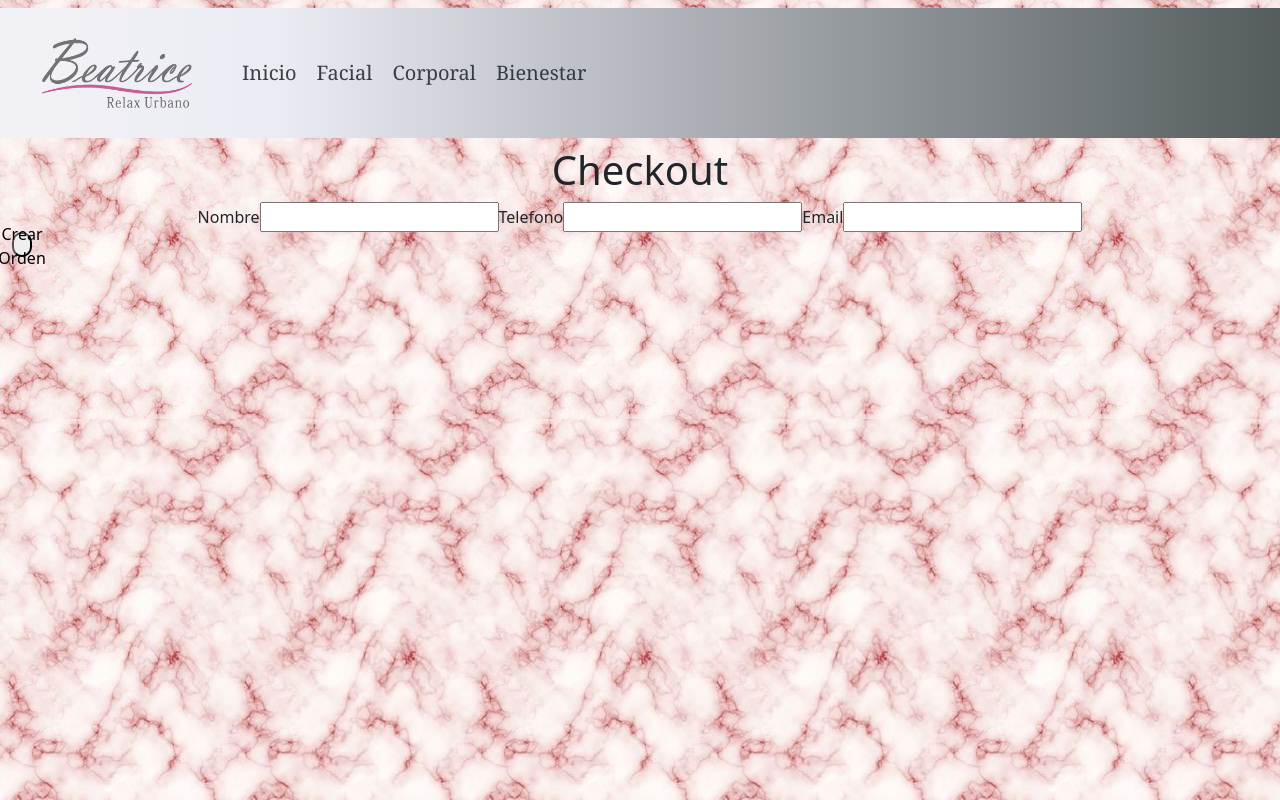
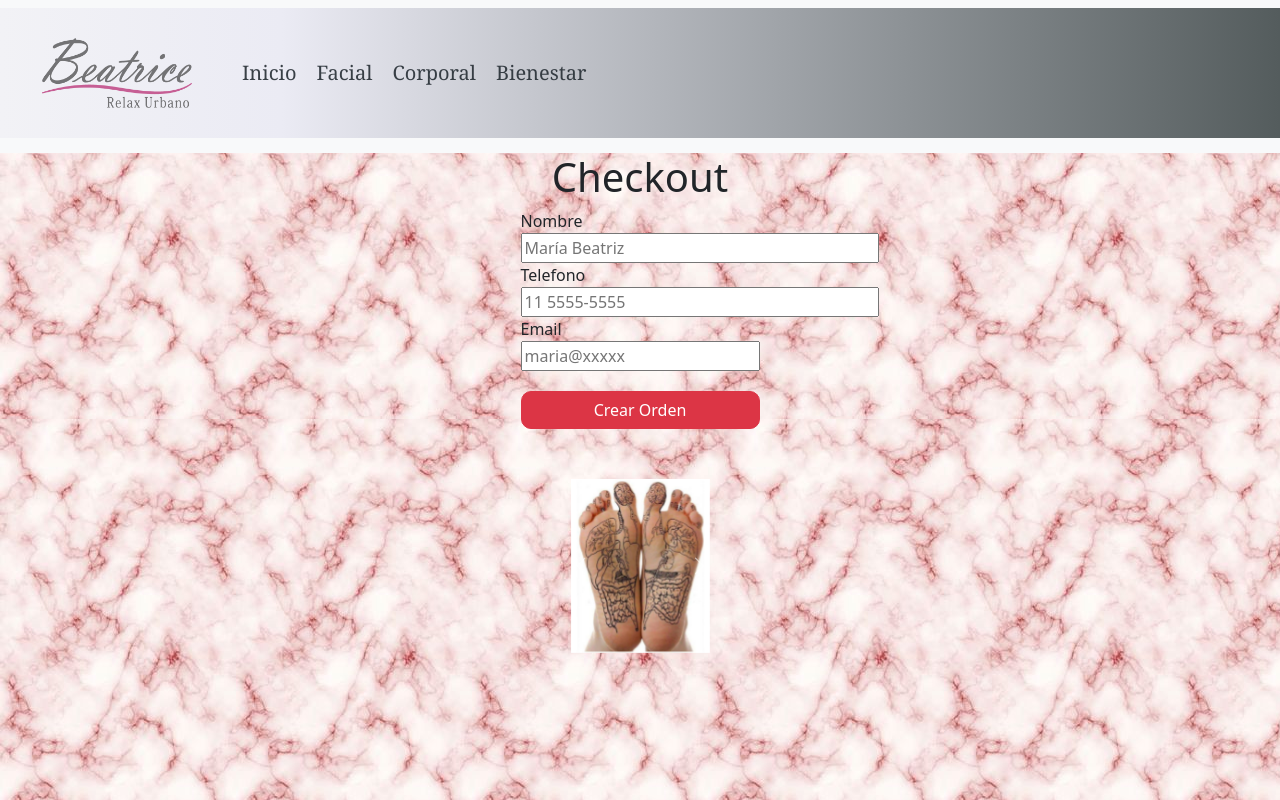
Before and after one commit to Pab2411/Comision_39640, a React (Create React App) app: page /checkout in a window 1280 px wide. Built offline with nearby package versions, Linux system fonts and the light colour scheme.

Commit message:
Ent-Final agrego css

```diff
--- a/public/index.html
+++ b/public/index.html
@@ -1,14 +1,12 @@
 <!DOCTYPE html>
 <html lang="en">
+
 <head>
   <meta charset="utf-8" />
   <link rel="icon" href="%PUBLIC_URL%/favicon.ico" />
   <meta name="viewport" content="width=device-width, initial-scale=1" />
   <meta name="theme-color" content="#000000" />
-    <meta
-      name="description"
-      content="Web site created using create-react-app"
-    />
+  <meta name="description" content="Web site created using create-react-app" />
   <link rel="apple-touch-icon" href="%PUBLIC_URL%/logo192.png" />
   <!--
       manifest.json provides metadata used when your web app is installed on a
@@ -25,7 +23,10 @@
       Learn how to configure a non-root public URL by running `npm run build`.
     -->
   <title>Beatrice</title>
+  <link href="https://cdn.jsdelivr.net/npm/bootstrap@5.3.0-alpha3/dist/css/bootstrap.min.css" rel="stylesheet"
+    integrity="sha384-KK94CHFLLe+nY2dmCWGMq91rCGa5gtU4mk92HdvYe+M/SXH301p5ILy+dN9+nJOZ" crossorigin="anonymous">
 </head>
+
 <body>
   <noscript>You need to enable JavaScript to run this app.</noscript>
   <div id="root"></div>
@@ -39,7 +40,12 @@
       To begin the development, run `npm start` or `yarn start`.
       To create a production bundle, use `npm run build` or `yarn build`.
     -->
-    <script src="https://cdn.jsdelivr.net/npm/@popperjs/core@2.11.6/dist/umd/popper.min.js" integrity="sha384-oBqDVmMz9ATKxIep9tiCxS/Z9fNfEXiDAYTujMAeBAsjFuCZSmKbSSUnQlmh/jp3" crossorigin="anonymous"></script>
-<script src="https://cdn.jsdelivr.net/npm/bootstrap@5.3.0-alpha2/dist/js/bootstrap.min.js" integrity="sha384-heAjqF+bCxXpCWLa6Zhcp4fu20XoNIA98ecBC1YkdXhszjoejr5y9Q77hIrv8R9i" crossorigin="anonymous"></script>
+  <script src="https://cdn.jsdelivr.net/npm/@popperjs/core@2.11.6/dist/umd/popper.min.js"
+    integrity="sha384-oBqDVmMz9ATKxIep9tiCxS/Z9fNfEXiDAYTujMAeBAsjFuCZSmKbSSUnQlmh/jp3"
+    crossorigin="anonymous"></script>
+  <script src="https://cdn.jsdelivr.net/npm/bootstrap@5.3.0-alpha2/dist/js/bootstrap.min.js"
+    integrity="sha384-heAjqF+bCxXpCWLa6Zhcp4fu20XoNIA98ecBC1YkdXhszjoejr5y9Q77hIrv8R9i"
+    crossorigin="anonymous"></script>
 </body>
+
 </html>
--- a/src/Component/Cart/Cart.css
+++ b/src/Component/Cart/Cart.css
@@ -0,0 +1,29 @@
+.cartCaja {
+    display: flex;
+    flex-direction: row;
+    justify-content: space-around;
+    margin-top: 30px;
+}
+
+.cartTotal {
+    height: 50px;
+    width: 200px;
+    background-color: white;
+    display: flex;
+    align-items: center;
+    border-radius: 10px;
+    padding-left: 10px;
+}
+
+
+.buttonLimpiar {
+    height: 45px;
+}
+
+.buttonChecout {
+    height: 45px;
+}
+
+.chekoutLink {
+    text-decoration: none;
+}
--- a/src/Component/Cart/Cart.js
+++ b/src/Component/Cart/Cart.js
@@ -1,3 +1,4 @@
+import './Cart.css'
 import { useContext } from "react"
 import { CartContext } from "../Context/CartContext"
 import { Link } from "react-router-dom"
@@ -20,12 +21,14 @@ const Cart = () => {
     }
 
     return (
-        <div>
+        <>
             {cart.map(p => <CartItem key={p.id} {...p} />)}
-            <h3> Total: ${total}</h3>
-            <button onClick={() => clearCart()} className="btn btn-primary ButtonLimpiar">Limpiar carrito</button>
-            < botton type="button" className="btn btn-warning btnChec " ><Link to='/checkout' >Checkout</Link></botton >
-        </div>
+            <div className="cartCaja">
+                <h3 className='cartTotal'> Total: ${total}</h3>
+                <button onClick={() => clearCart()} className="btn btn-primary buttonLimpiar">Limpiar carrito</button>
+                < botton type="button" className="btn btn-warning buttonChecout" ><Link to='/checkout' className='chekoutLink' >Checkout Order</Link></botton >
+            </div>
+        </>
     )
 }
 
--- a/src/Component/CartItem/CartItem.css
+++ b/src/Component/CartItem/CartItem.css
@@ -1,12 +1,37 @@
 .itemCarrito {
+    font-variant: small-caps;
     display: flex;
     flex-direction: row;
     justify-content: space-around;
     align-items: center;
-    padding-top: 5px;
+    padding-top: 0px;
+    height: 30px;
+}
+
+
+
+.itemCarrito:nth-child(even) {
+    background-color: rgb(242, 242, 246);
+    background: linear-gradient(90deg, rgba(242, 242, 246, 1) 0%, rgba(235, 235, 244, 1) 22%, rgba(84, 92, 93, 1) 100%);
+    ;
+}
+
+.itemCarrito:nth-child(odd) {
+    background-color: rgb(242, 242, 246);
+    background: linear-gradient(-90deg, rgba(242, 242, 246, 1) 0%, rgba(235, 235, 244, 1) 22%, rgb(150, 173, 177) 100%);
+    ;
 }
 
 .itemCarrito p {
     font-size: 15px;
+    margin-top: 15px;
+}
 
+.botonEliminar {
+    width: 10px;
+    height: 20px;
+    border-radius: 10px;
+    display: flex;
+    align-items: center;
+    justify-content: center;
 }
--- a/src/Component/CartItem/CartItem.js
+++ b/src/Component/CartItem/CartItem.js
@@ -11,11 +11,11 @@ const CartItem = ({ id, name, price, quantity }) => {
 
     return (
         <div className="itemCarrito">
-            <h4>Item: {name}</h4>
+            <h4>{name}</h4>
             <p>Cantidad: {quantity}</p>
             <p>Precio: {price}</p>
             <p>Sub Total: {price * quantity}</p>
-            <button className="btn btn-danger" onClick={handleRemove}>Eliminar</button>
+            <button className="btn btn-danger botonEliminar" onClick={handleRemove}>X</button>
         </div>
     )
 
--- a/src/Component/CheckoutForm/CheckoutForm.css
+++ b/src/Component/CheckoutForm/CheckoutForm.css
@@ -0,0 +1,41 @@
+.buttonCrearOrden {
+    width: 100%;
+    padding-top: 20p;
+    margin-top: 20px;
+    border-radius: 10px;
+}
+
+.ContainerFormCheckout {
+    display: flex;
+    flex-direction: column;
+    align-items: center;
+}
+
+.Input {
+    text-transform: capitalize;
+    width: 150%;
+}
+
+.ImputEmail {
+    text-transform: lowercase;
+}
+
+.FormCheckout {
+    display: flex;
+    flex-direction: column;
+}
+
+.Label {
+    display: flex;
+    flex-direction: column;
+    align-items: flex-start;
+}
+
+.Carrusel {
+    width: 139px;
+    margin-top: 50px;
+}
+
+.carousel-item {
+    background-size: cover;
+}
--- a/src/Component/CheckoutForm/CheckoutForm.js
+++ b/src/Component/CheckoutForm/CheckoutForm.js
@@ -1,5 +1,6 @@
 import { useState } from 'react'
 import './CheckoutForm.css'
+
 
 
 const CheckoutForm = ({ onConfirm }) => {
@@ -17,12 +18,12 @@ const CheckoutForm = ({ onConfirm }) => {
         onConfirm(userData)
     }
     return (
-        <div className='Container'>
-            <form onSubmit={handleConfirm} className='Form'>
+        <div className='ContainerFormCheckout'>
+            <form onSubmit={handleConfirm} className='FormCheckout'>
                 <label className='Label'>
                     Nombre
                     <input className='Input'
-                        type='text'
+                        type='text' placeholder='María Beatriz'
                         value={name}
                         onChange={({ target }) => setName(target.value)}
                     />
@@ -30,24 +31,50 @@ const CheckoutForm = ({ onConfirm }) => {
                 <label className='Label'>
                     Telefono
                     <input className='Input'
-                        type='text'
+                        type='text' placeholder='11 5555-5555'
                         value={phone}
                         onChange={({ target }) => setPhone(target.value)}
                     />
                 </label>
                 <label className='Label'>
                     Email
-                    <input className='Input'
-                        type='text'
+                    <input className='InputEmail'
+                        type="email" name="email" required placeholder='maria@xxxxx'
                         value={email}
                         onChange={({ target }) => setEmail(target.value)}
                     />
                 </label>
                 <div className='Label'>
-                    <button type='submit' className='Button'>Crear Orden</button>
+                    <button type='submit' className='btn btn-danger buttonCrearOrden'>Crear Orden</button>
                 </div>
             </form>
+
+            <div className='Carrusel'>
+                <div id="carouselExample" class="carousel slide">
+                    <div class="carousel-inner">
+                        <div class="carousel-item active">
+                            <img src="./asset/ImgBienestar/1001.jpg" class="d-block w-100 img-fluid" alt="..." />
+                        </div>
+                        <div class="carousel-item">
+                            <img src="./asset/ImgCorporal/41.jpg" class="d-block w-100 img-fluid" alt="..." />
+                        </div>
+                        <div class="carousel-item">
+                            <img src="./asset/ImgFacial/16.jpg" class="d-block w-100 img-fluid" alt="..." />
+                        </div>
+                    </div>
+                    <button class="carousel-control-prev" type="button" data-bs-target="#carouselExample" data-bs-slide="prev">
+                        <span class="carousel-control-prev-icon" aria-hidden="true"></span>
+                        <span class="visually-hidden">Previous</span>
+                    </button>
+                    <button class="carousel-control-next" type="button" data-bs-target="#carouselExample" data-bs-slide="next">
+                        <span class="carousel-control-next-icon" aria-hidden="true"></span>
+                        <span class="visually-hidden">Next</span>
+                    </button>
+                </div>
+            </div>
+
         </div>
+
     )
 
 }
--- a/src/Component/NavBar/navBar.css
+++ b/src/Component/NavBar/navBar.css
@@ -40,3 +40,7 @@
     font-family: Georgia, 'Times New Roman', Times, serif;
     color: rgb(0, 72, 255);
 }
+
+.navbar-expand-lg {
+    padding-bottom: 15px;
+}
```
Lines whose indentation alone changed are shown as unchanged.
